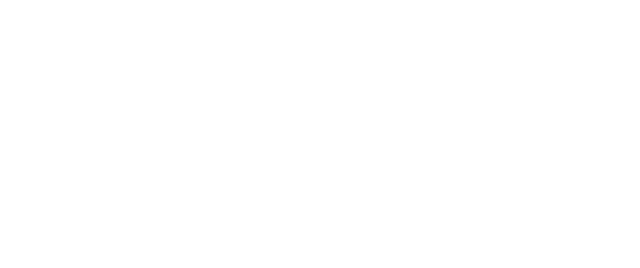
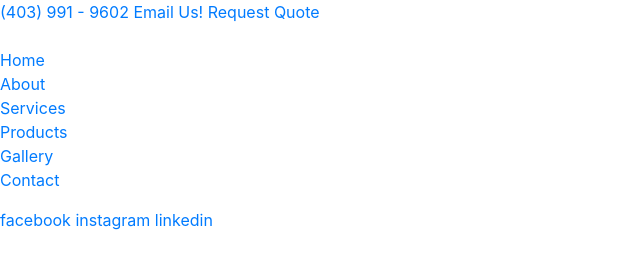
Before and after one commit to momin-riyadh/instalogic, a website built with Parcel: page index.html in a window 1280 px wide. Shown: the whole page, without its empty margins (0-640 px from the left). Built offline with nearby package versions, Linux system fonts and the light colour scheme.

Commit message:
fix and deploy

```diff
--- a/index.html
+++ b/index.html
@@ -24,35 +24,45 @@
 
 <body>
 
-  <!-- Add your site or application content here -->
+<!--=============================
+            Topbar
+    =============================-->
+<div class="ri-topbar-area">
+  <div class="ri-topbar">
+    <a href="">(403) 991 - 9602</a>
+    <a href="">Email Us!</a>
+    <a href="">Request Quote</a>
+  </div>
+</div>
 
+<!--=============================
+            Navigation
+    =============================-->
+<div class="ri-navigation-area">
+  <div class="ri-logo">
+    <a href="">
+      <img src="" alt="">
+    </a>
+  </div>
 
+  <div class="ri-nav">
+    <ul>
+      <li><a href="">Home</a></li>
+      <li><a href="">About</a></li>
+      <li><a href="">Services</a></li>
+      <li><a href="">Products</a></li>
+      <li><a href="">Gallery</a></li>
+      <li><a href="">Contact</a></li>
+    </ul>
 
+    <div class="ri-top-social">
+      <a href="">facebook</a>
+      <a href="">instagram</a>
+      <a href="">linkedin</a>
+    </div>
 
-
-
-
-
-
-
-
-
-
-
-
-
-
-
-
-
-
-
-
-
-
-
-
-
+  </div>
+</div>
 
 
 <script src="js/vendor/modernizr-3.11.2.min.js"></script>
@@ -61,8 +71,15 @@
 
 <!-- Google Analytics: change UA-XXXXX-Y to be your site's ID. -->
 <script>
-    window.ga = function () { ga.q.push(arguments) }; ga.q = []; ga.l = +new Date;
-    ga('create', 'UA-XXXXX-Y', 'auto'); ga('set', 'anonymizeIp', true); ga('set', 'transport', 'beacon'); ga('send', 'pageview')
+  window.ga = function () {
+    ga.q.push(arguments)
+  };
+  ga.q = [];
+  ga.l = +new Date;
+  ga('create', 'UA-XXXXX-Y', 'auto');
+  ga('set', 'anonymizeIp', true);
+  ga('set', 'transport', 'beacon');
+  ga('send', 'pageview')
 </script>
 <script src="https://www.google-analytics.com/analytics.js" async></script>
 </body>
```
Lines whose indentation alone changed are shown as unchanged.
